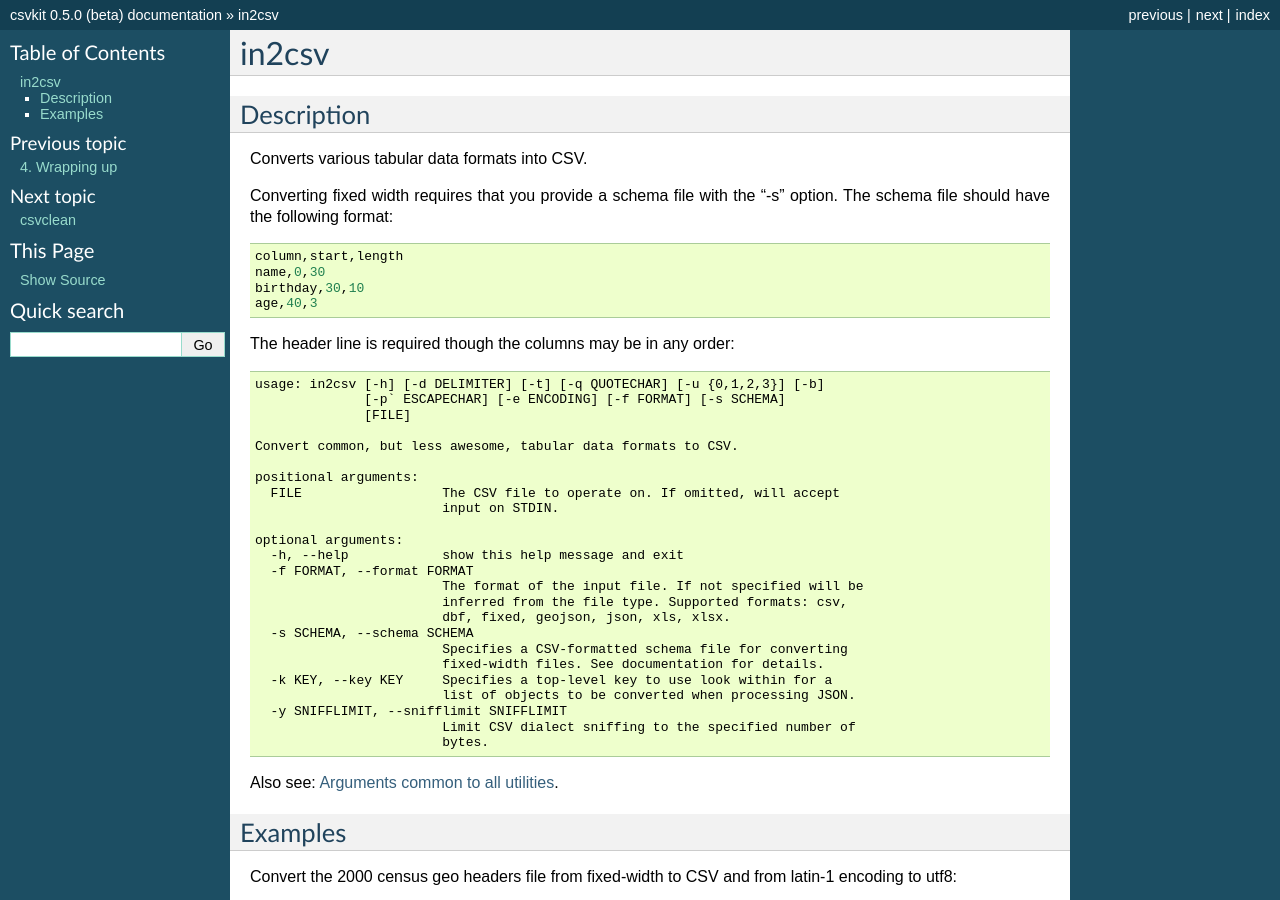
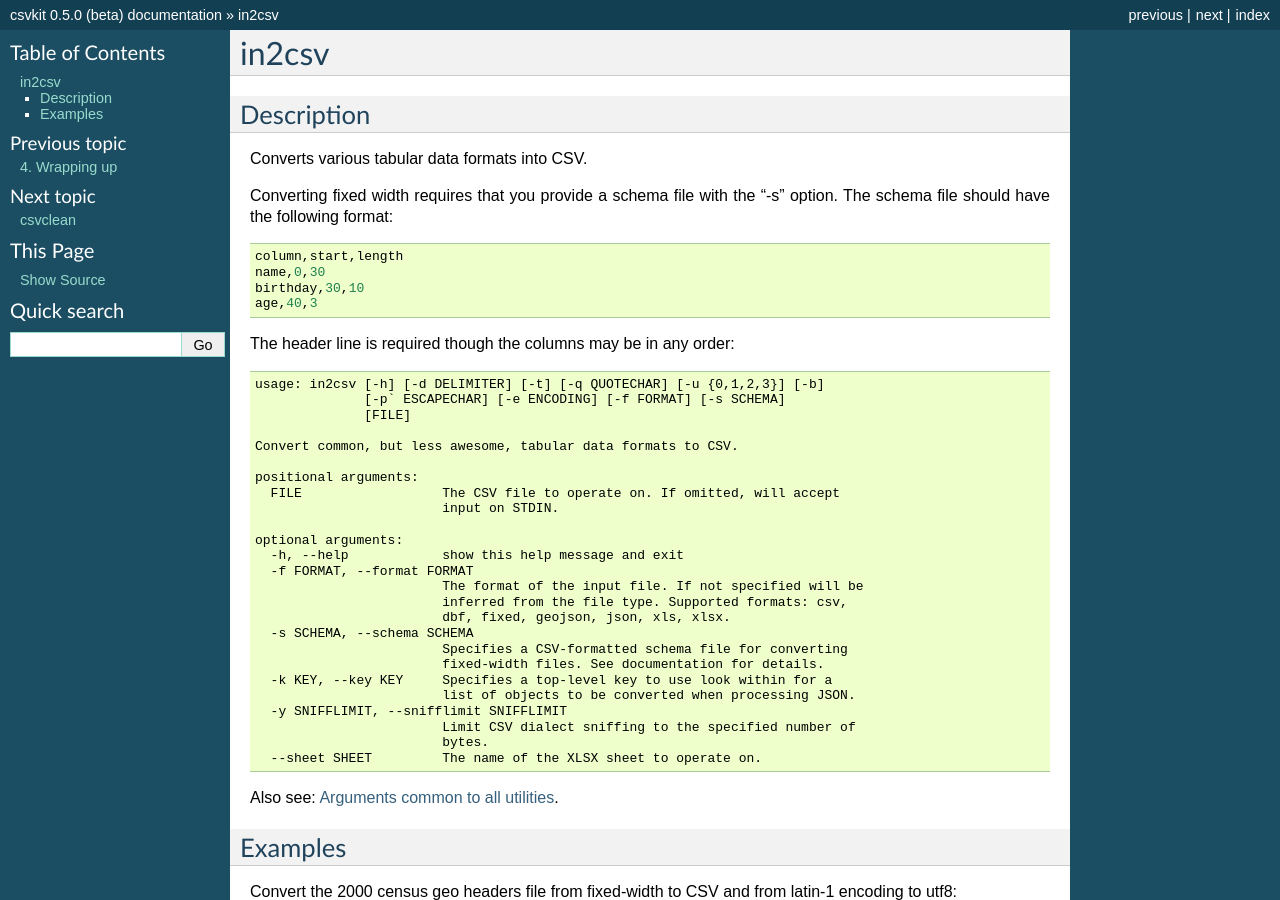
Before and after one commit to wireservice/csvkit, a Sphinx documentation site: the page built from docs/scripts/in2csv.rst, in a window 1280 px wide and 900 px high. Built offline with Sphinx 7.4.7, drawn with Linux system fonts in a browser that asks for light colours.

Commit message:
add --sheet to docs

```diff
--- a/docs/scripts/in2csv.rst
+++ b/docs/scripts/in2csv.rst
@@ -40,6 +40,7 @@ The header line is required though the columns may be in any order::
       -y SNIFFLIMIT, --snifflimit SNIFFLIMIT
                             Limit CSV dialect sniffing to the specified number of
                             bytes.
+      --sheet SHEET         The name of the XLSX sheet to operate on.
 
 Also see: :doc:`common_arguments`.
 
```
